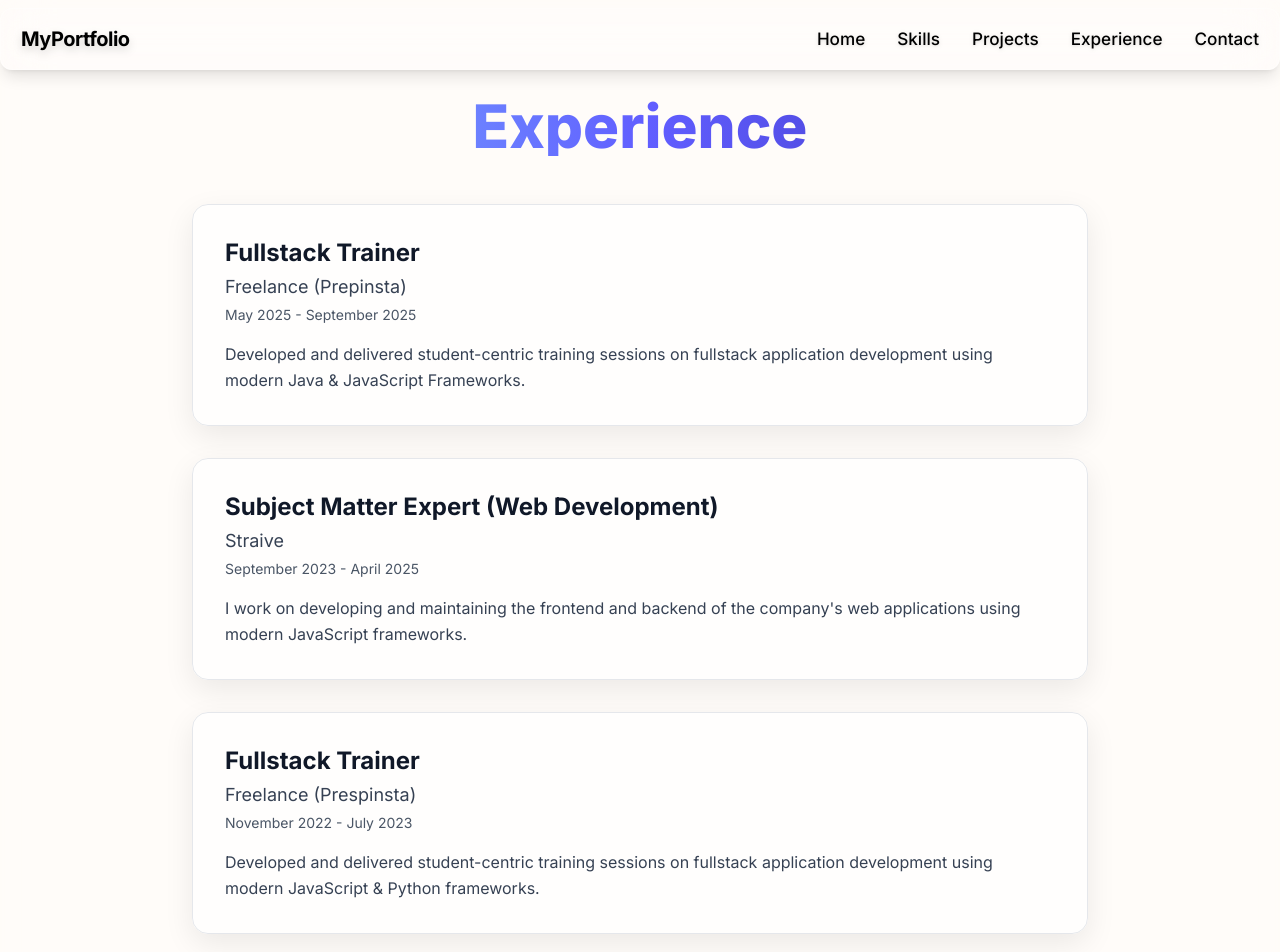
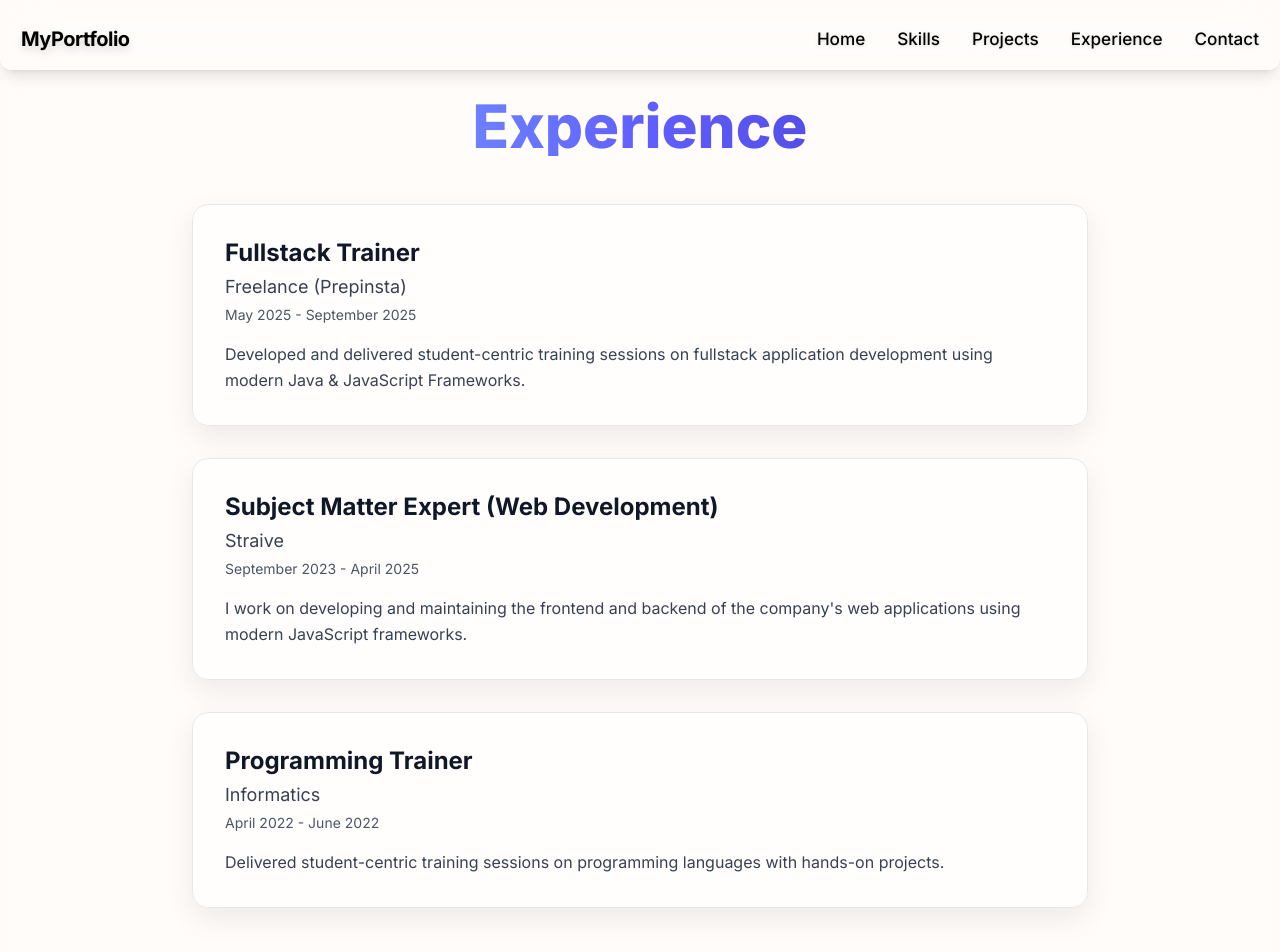
Before and after one commit to ravikiranprk/ravikiranprk, a Next.js app: page /experience in a window 1280 px wide. Shown: the top 952 px of the page. Built offline with nearby package versions, Linux system fonts and the light colour scheme.

Commit message:
updated experience

```diff
--- a/app/experience/page.tsx
+++ b/app/experience/page.tsx
@@ -14,12 +14,6 @@ const experiences = [
         company: "Straive",
         duration: "September 2023 - April 2025",
         desc: "I work on developing and maintaining the frontend and backend of the company's web applications using modern JavaScript frameworks."
-    },
-    {
-        role: "Fullstack Trainer",
-        company: "Freelance (Prespinsta)",
-        duration: "November 2022 - July 2023",
-        desc: "Developed and delivered student-centric training sessions on fullstack application development using modern JavaScript & Python frameworks."
     },
     {
         role: "Programming Trainer",
```
